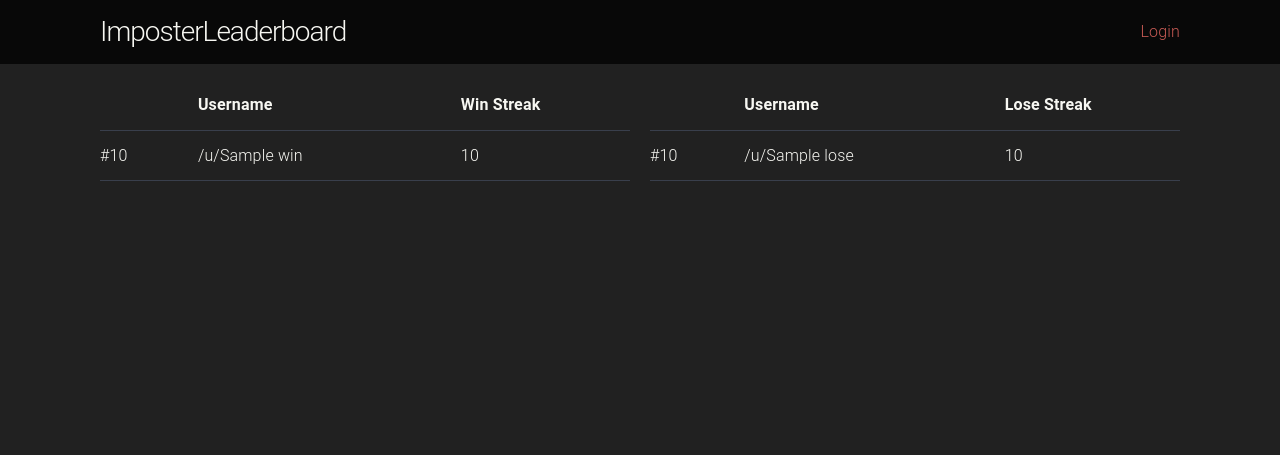
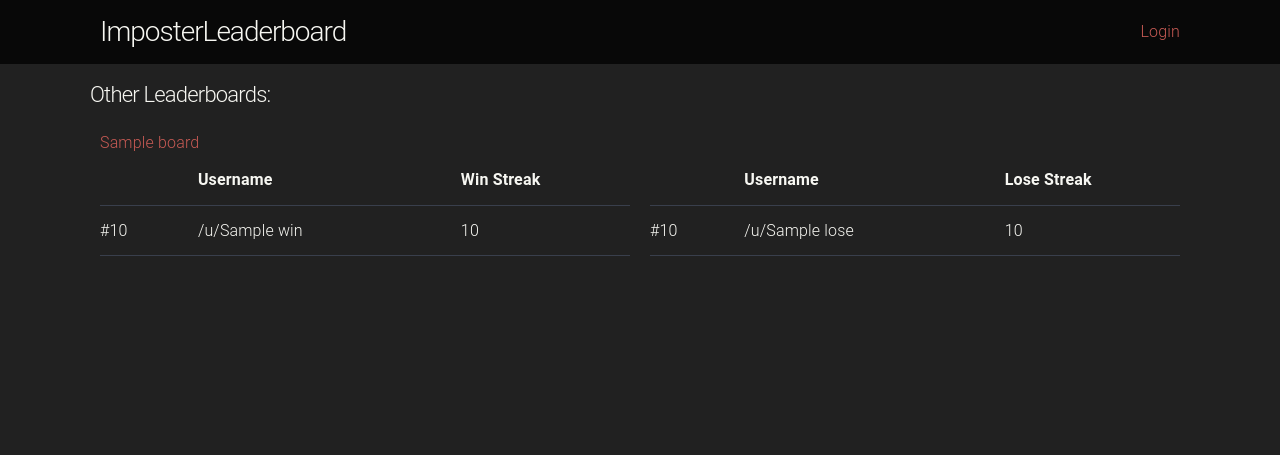
Before and after one commit to unex/ImposterLeaderboard, a FastAPI app: template templates/leaderboard.html in a window 1280 px wide. Shown: the top 455 px of the page. Run offline with FastAPI, Linux system fonts and the light colour scheme; the template is opened without the code that fills it: most values are stand-ins (such as "Sample title", 1, 10 or a date in 2020); parts of the project's set-up code (start-up, migrations or seed data) failed here and were passed over.

Commit message:
list boards on home

```diff
--- a/app.py
+++ b/app.py
@@ -33,6 +33,8 @@ REDIRECT_URI_BASE = os.environ.get("REDIRECT_URI_BASE")
 
 SECRET_KEY = os.environ.get('SECRET_KEY', 'this_should_be_configured')
 SERIALIZER = URLSafeSerializer(SECRET_KEY)
+
+BOARDS = ['games_played', 'games_won', 'max_lose_streak', 'max_win_streak', 'user_score']
 
 app = FastAPI()
 app.mount("/static", StaticFiles(directory="static"), name="static")
@@ -153,7 +155,7 @@ async def root(request: Request):
 
     win = await db.users.find(sort=[('max_win_streak', DESCENDING)]).to_list(50)
     lose = await db.users.find(sort=[('max_lose_streak', DESCENDING)]).to_list(50)
-    return templates.TemplateResponse('leaderboard.html', {'request': request, 'user': user, 'win': enumerate(win), 'lose': enumerate(lose)})
+    return templates.TemplateResponse('leaderboard.html', {'request': request, 'user': user, 'boards': BOARDS, 'win': enumerate(win), 'lose': enumerate(lose)})
 
 @app.get('/login')
 async def login(request: Request, user = Depends(user)):
@@ -170,7 +172,7 @@ async def single_leaderboard(request: Request, board: str):
     if 'id' in request.session:
         user = await db.users.find_one({"_id": ObjectId(SERIALIZER.loads(request.session.get('id')))})
 
-    if board in ['games_played', 'games_won', 'max_lose_streak', 'max_win_streak', 'user_score']:
+    if board in BOARDS:
         users = await db.users.find(sort=[(board, DESCENDING)]).to_list(50)
 
         return templates.TemplateResponse('board.html', {'request': request, 'user': user, 'board': board, 'users': enumerate(users)})
--- a/templates/leaderboard.html
+++ b/templates/leaderboard.html
@@ -2,6 +2,16 @@
 {% block content %}
 
 <div class="container">
+    <div class="row">
+        <h4>Other Leaderboards:</h4>
+    </div>
+    <div class="row">
+        {% for board in boards %}
+        <div class="column">
+            <a href="{{url_for('single_leaderboard',board=board)}}">{{board}}</a>
+        </div>
+        {% endfor %}
+    </div>
     <div class="row">
         <div class="column column-50">
             <table>
```
